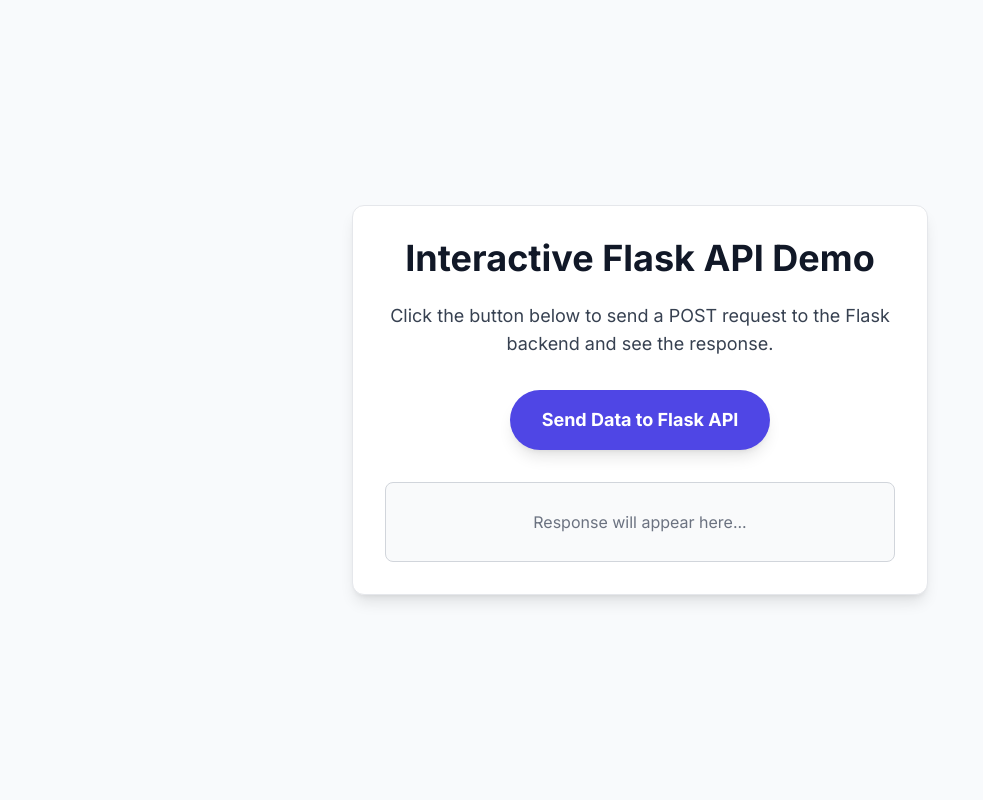
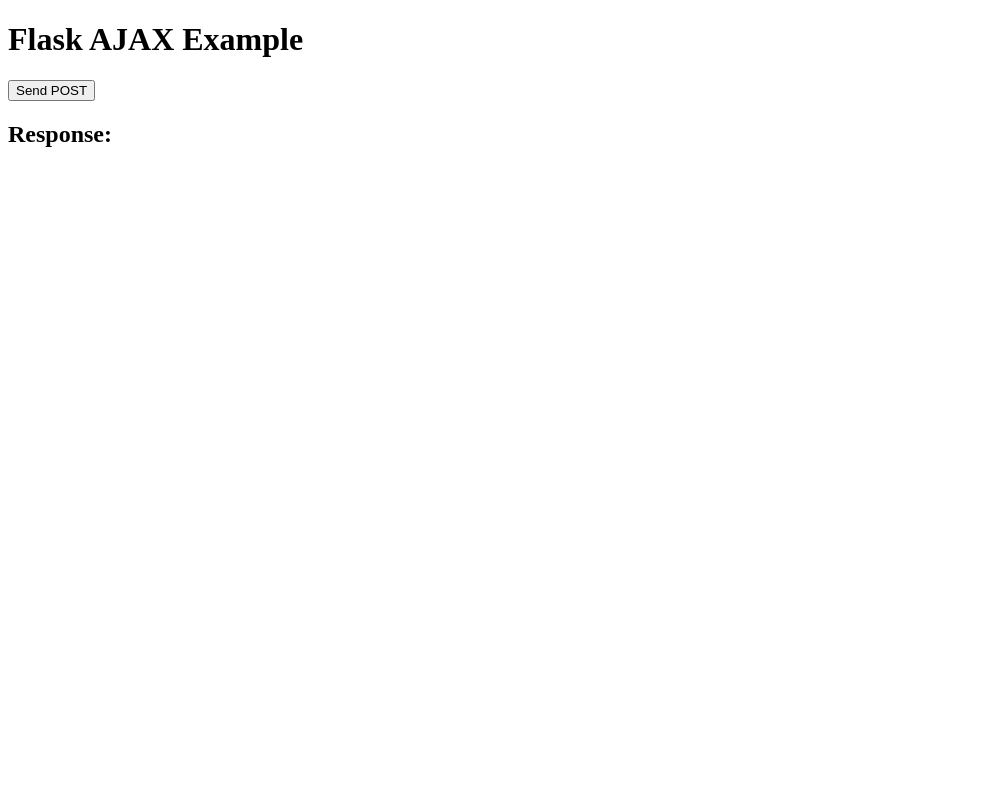
Before and after one commit to TamerDotWork/ModelOne, a Flask app: page / in a window 1280 px wide. Shown: the whole page, without its empty margins (0-983 px from the left). Run offline with Flask 3, Linux system fonts and the light colour scheme; some libraries are stand-ins or nearby versions.

Commit message:
modified:   app.py 	modified:   templates/index.html

```diff
--- a/app.py
+++ b/app.py
@@ -1,34 +1,24 @@
 from flask import Flask, request, jsonify, render_template
-from flask_cors import CORS
 
-app = Flask(__name__, static_url_path='/ModelOne/static', template_folder='templates')
+app = Flask(__name__)
 
-CORS(app)  # Allow cross-origin requests if needed (optional)
+# Store logs in memory for demonstration
+logs = []
 
-@app.route("/")
-def home():
-    return render_template("index.html")  # Flask serves your HTML
+@app.route('/')
+def index():
+    return render_template('index.html')
 
-@app.route("/ModelOne/api/submit_data", methods=["POST"])
-def submit_data():
-    try:
-        data = request.get_json()
-        name = data.get("name")
-        value = data.get("value")
-        details = data.get("details")
+@app.route('/api', methods=['GET', 'POST'])
+def api():
+    if request.method == 'POST':
+        data = request.json  # expecting JSON payload
+        logs.append(data)
+        print(f"Received POST data: {data}")  # log to console
+        return jsonify({"status": "success", "data_received": data})
 
-        # Example processing
-        response_message = f"Received data from {name} with value {value}."
-        return jsonify({
-            "status": "success",
-            "message": response_message,
-            "received_data": data
-        })
-    except Exception as e:
-        return jsonify({
-            "status": "error",
-            "message": str(e)
-        }), 400
+    # GET request: return logs
+    return jsonify({"status": "success", "logs": logs})
 
-if __name__ == "__main__":
-    app.run(host="0.0.0.0", port=5001)
+if __name__ == '__main__':
+    app.run(debug=True)
--- a/templates/index.html
+++ b/templates/index.html
@@ -1,138 +1,41 @@
 <!DOCTYPE html>
-<html lang="en">
+<html>
 <head>
-    <meta charset="UTF-8">
-    <meta name="viewport" content="width=device-width, initial-scale=1.0">
-    <title>Flask & AJAX Interaction</title>
-    <!-- Include Tailwind CSS from CDN for styling -->
-    <script src="https://cdn.tailwindcss.com"></script>
-    <style>
-        /* Import Inter font from Google Fonts for a modern look */
-        @import url('https://fonts.googleapis.com/css2?family=Inter:wght@400;600;700&display=swap');
-        body {
-            font-family: 'Inter', sans-serif;
-            /* Flexbox for centering content */
-            display: flex;
-            flex-direction: column;
-            align-items: center;
-            justify-content: center;
-            min-height: 100vh; /* Full viewport height */
-            background-color: #f8fafc; /* Light blue-gray background */
-            color: #334155; /* Dark text color */
-            padding: 1rem; /* Padding around the content */
-            box-sizing: border-box; /* Include padding in element's total width and height */
-        }
-        /* Style for the message box that appears after API call */
-        .message-box {
-            min-height: 80px; /* Ensure it has some height even when empty */
-            display: flex;
-            align-items: center;
-            justify-content: center;
-        }
-    </style>
+    <title>Flask AJAX Example</title>
+    <script src="https://code.jquery.com/jquery-3.6.0.min.js"></script>
 </head>
-<body class="antialiased">
+<body>
+    <h1>Flask AJAX Example</h1>
+    <button id="sendBtn">Send POST</button>
 
-    <div class="max-w-xl w-full bg-white p-8 rounded-xl shadow-lg border border-gray-200 text-center">
-        <h1 class="text-4xl font-extrabold text-gray-900 mb-6">Interactive Flask API Demo</h1>
-        <p class="text-lg text-gray-700 mb-8">
-            Click the button below to send a POST request to the Flask backend
-            and see the response.
-        </p>
-
-        <button id="sendPostButton"
-                class="px-8 py-4 bg-indigo-600 text-white font-bold text-lg rounded-full shadow-lg
-                       hover:bg-indigo-700 focus:outline-none focus:ring-4 focus:ring-indigo-300
-                       transition duration-300 ease-in-out transform hover:scale-105">
-            Send Data to Flask API
-        </button>
-
-        <div id="responseDisplay"
-             class="mt-8 p-6 message-box bg-gray-50 rounded-lg border border-gray-300
-                    text-gray-800 text-md overflow-auto break-words whitespace-pre-wrap">
-            <p class="text-gray-500">Response will appear here...</p>
-        </div>
-    </div>
+    <h2>Response:</h2>
+    <pre id="response"></pre>
 
     <script>
-        // Get references to HTML elements
-        const sendPostButton = document.getElementById("sendPostButton");
-        const responseDisplay = document.getElementById("responseDisplay");
+        $('#sendBtn').click(function() {
+            $.ajax({
+                url: '/api',
+                type: 'POST',
+                contentType: 'application/json',
+                data: JSON.stringify({ message: 'Hello from AJAX!' }),
+                success: function(response) {
+                    $('#response').text(JSON.stringify(response, null, 2));
+                },
+                error: function(err) {
+                    $('#response').text('Error: ' + err.statusText);
+                }
+            });
+        });
 
-        // Add an event listener to the button
-        sendPostButton.addEventListener("click", function() {
-            // Display a loading message
-            responseDisplay.innerHTML = '<p class="text-blue-500 animate-pulse">Sending request...</p>';
+        // Optional: Fetch logs automatically
+        function fetchLogs() {
+            $.get('/api', function(data) {
+                $('#response').text(JSON.stringify(data, null, 2));
+            });
+        }
 
-            // Create a new XMLHttpRequest object
-            const xhr = new XMLHttpRequest();
-
-            // Define the data to send. This will be converted to JSON.
-            // In a real application, this could come from form inputs.
-            const dataToSend = {
-                name: "User Example",
-                value: 123,
-                details: "This is some example data from the frontend."
-            };
-
-            // Configure the request:
-            // - Method: POST
-            // - URL: The API endpoint on your Flask server
-            // - Asynchronous: true (the request won't block the browser)
-            xhr.open("POST", "/api/submit_data", true);
-
-            // Set the Content-Type header to tell the server we are sending JSON
-            xhr.setRequestHeader("Content-Type", "application/json");
-
-            // Define what happens when the request completes successfully (status 2xx)
-            xhr.onload = function() {
-                if (xhr.status >= 200 && xhr.status < 300) {
-                    try {
-                        // Parse the JSON response from the server
-                        const response = JSON.parse(xhr.responseText);
-                        console.log("Response from Flask:", response);
-
-                        // Update the display with the success message
-                        responseDisplay.innerHTML = `
-                            <div class="text-green-700 font-semibold">Success!</div>
-                            <p class="mt-2 text-gray-800">${response.message}</p>
-                            <pre class="mt-4 text-left bg-gray-100 p-3 rounded-md text-sm overflow-x-auto">
-                                ${JSON.stringify(response, null, 2)}
-                            </pre>
-                        `;
-                    } catch (e) {
-                        // Handle cases where the response is not valid JSON
-                        responseDisplay.innerHTML = `
-                            <div class="text-yellow-700 font-semibold">Received non-JSON response!</div>
-                            <p class="mt-2 text-gray-800">Raw response: ${xhr.responseText}</p>
-                            <p class="mt-1 text-red-600">Error parsing JSON: ${e.message}</p>
-                        `;
-                        console.error("Error parsing JSON response:", e);
-                    }
-                } else {
-                    // Handle HTTP errors (e.g., 404 Not Found, 500 Internal Server Error)
-                    responseDisplay.innerHTML = `
-                        <div class="text-red-700 font-semibold">Error!</div>
-                        <p class="mt-2 text-gray-800">Status: ${xhr.status} ${xhr.statusText}</p>
-                        <p class="mt-1 text-gray-800">Details: ${xhr.responseText || 'No response details.'}</p>
-                    `;
-                    console.error("HTTP Error:", xhr.status, xhr.statusText, xhr.responseText);
-                }
-            };
-
-            // Define what happens if there's a network error (e.g., server down, no internet)
-            xhr.onerror = function() {
-                responseDisplay.innerHTML = `
-                    <div class="text-red-700 font-semibold">Network Error!</div>
-                    <p class="mt-2 text-gray-800">Could not reach the Flask server. Please ensure it is running.</p>
-                `;
-                console.error("Network Error: Could not connect to the server.");
-            };
-
-            // Send the request with the JSON data (converted to a string)
-            xhr.send(JSON.stringify(dataToSend));
-        });
+        // Uncomment to fetch logs on page load
+        // fetchLogs();
     </script>
-
 </body>
 </html>
```
